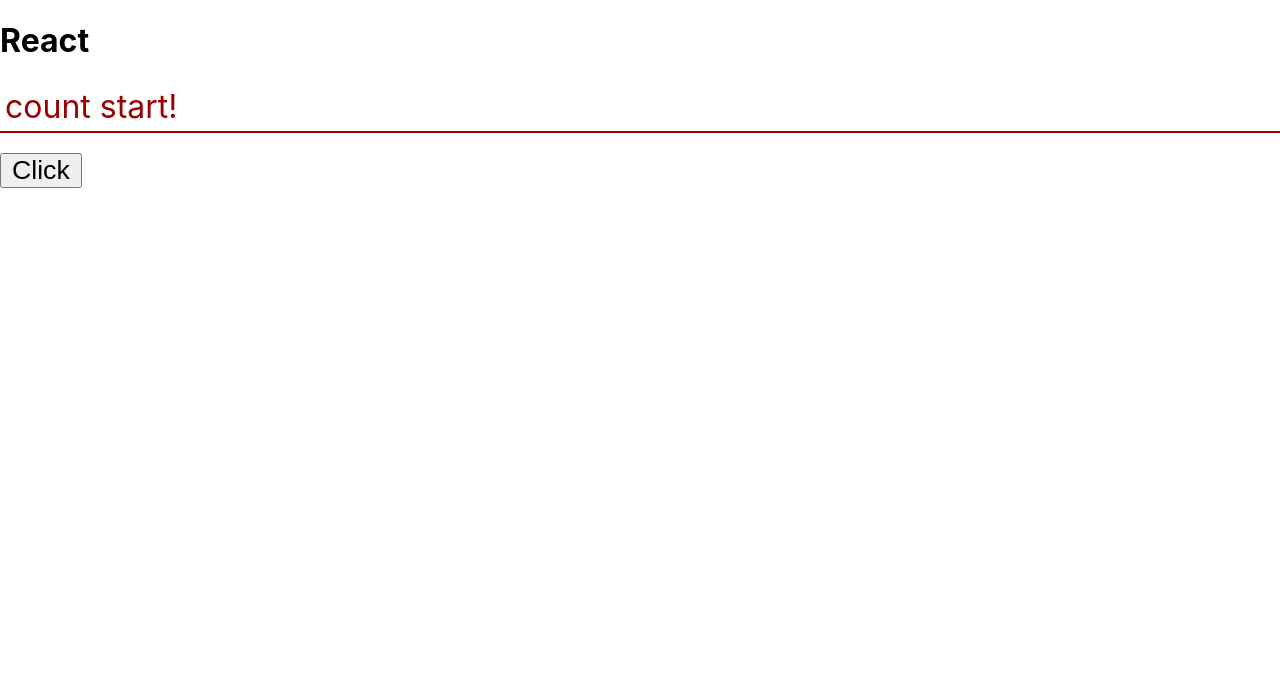
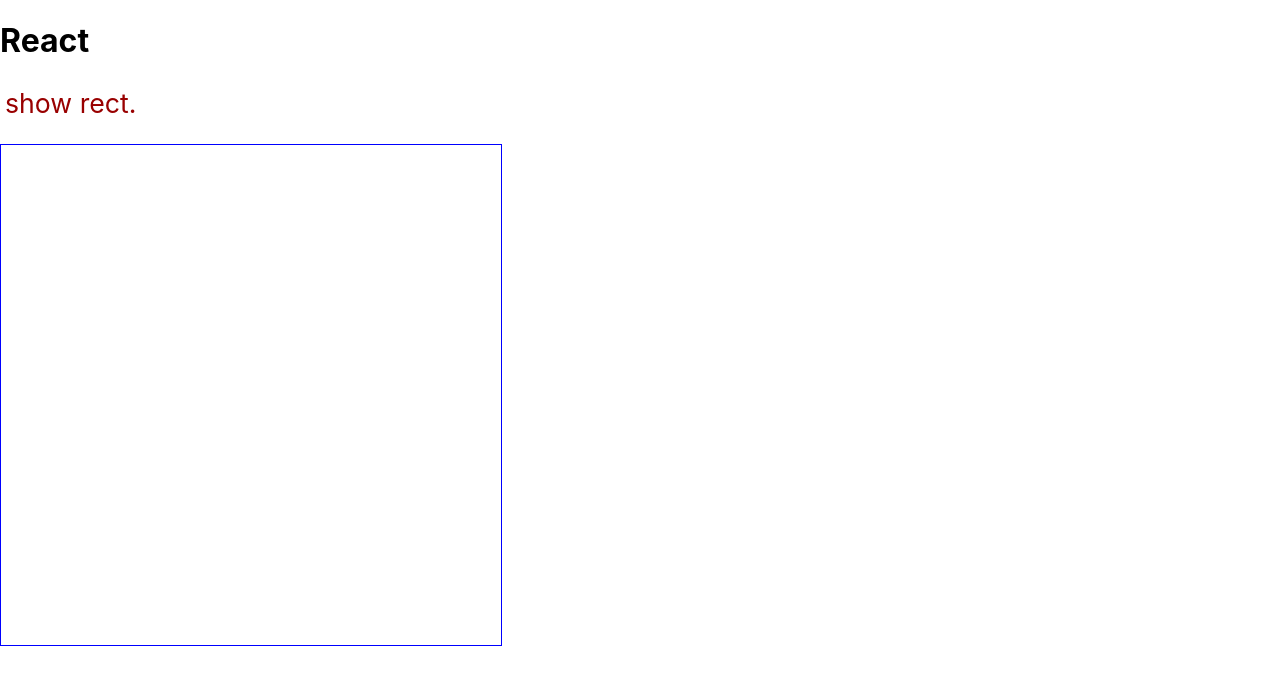
Before and after one commit to hiroyannnn/react-next-tutorial, a React (Create React App) app in the folder react_app/: page / in a window 1280 px wide. Shown: the top 684 px of the page. Built offline with nearby package versions, Linux system fonts and the light colour scheme.

Commit message:
list3-23

```diff
--- a/react_app/src/App.js
+++ b/react_app/src/App.js
@@ -3,38 +3,55 @@
 import './App.css';
 
 class App extends Component {
+  data = [];
+
   msgStyle = {
-    fontSize:"24pt",
+    fontSize:"20pt",
     color: "#900",
     margin:"20px 0px",
     padding: "5px",
-    borderBottom:"2px solid #900"
   }
-  btnStyle = {
-    fontSize:"20pt",
-    padding: "0px 10px"
+
+  area ={
+    width:"500px",
+    height:"500px",
+    border:"1px solid blue"
   }
 
   constructor(props){
     super(props)
     this.state = {
-      counter:0,
-      msg:'count start!',
+      list:this.data
     }
     this.doAction = this.doAction.bind(this)
   }
   doAction(e){
-    this.setState((state)=>({
-      counter: state.counter + 1,
-      msg: 'count: ' + state.counter
-    }))
+    let x = e.pageX
+    let y = e.pageY
+    this.data.push({x:x,y:y})
+    this.setState({
+      list:this.data
+    })
+  }
+  draw(d){
+    let s = {
+      position:"absolute",
+      left:(d.x - 25) + "px",
+      top:(d.y - 25) + "px",
+      width:"50px",
+      height:"50px",
+      backgroundColor:"#66f3"
+    }
+    return <div style={s}></div>
   }
 
   render (){
     return <div>
       <h1>React</h1>
-      <p style={this.msgStyle}>{this.state.msg}</p>
-      <button style={this.btnStyle} onClick={this.doAction}>Click</button>
+      <p style={this.msgStyle}>show rect.</p>
+      <div style={this.area} onClick={this.doAction}>
+        {this.data.map((value)=>this.draw(value))}
+      </div>
     </div>
   }
 }
```
